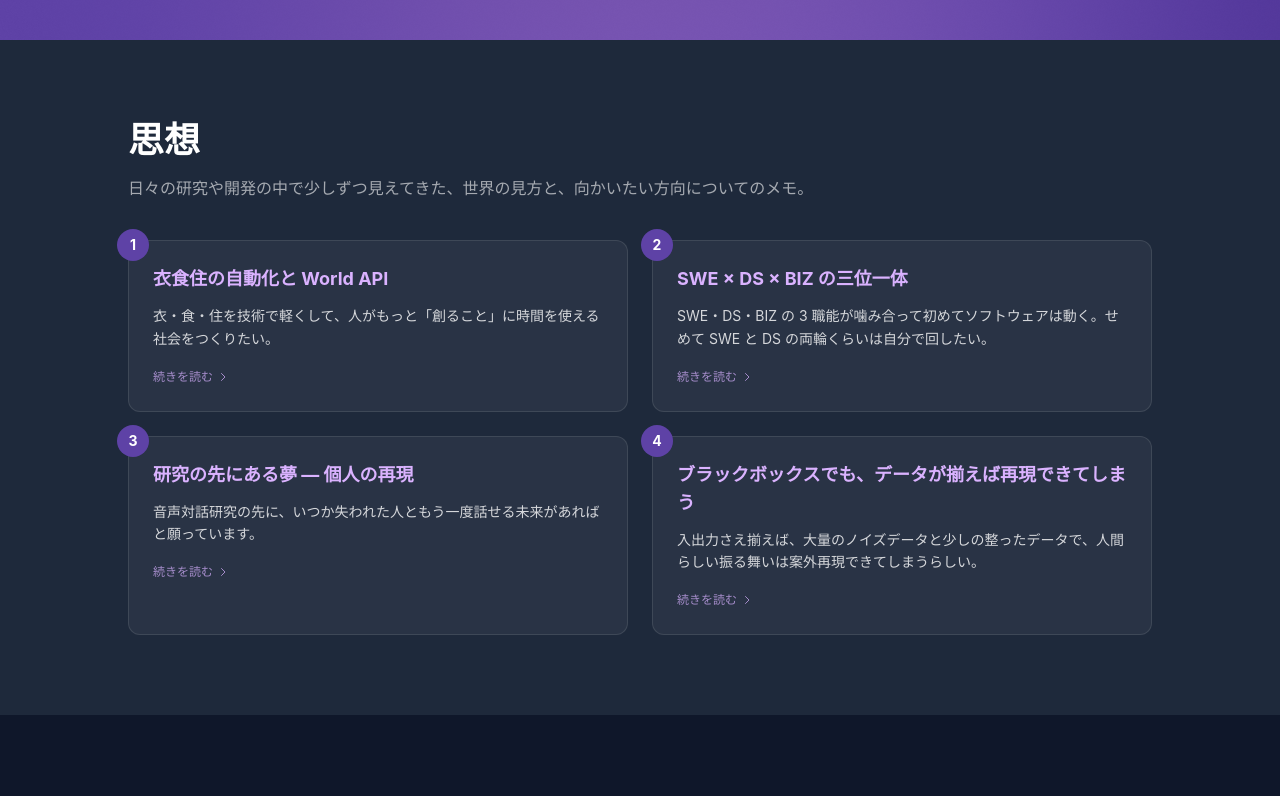
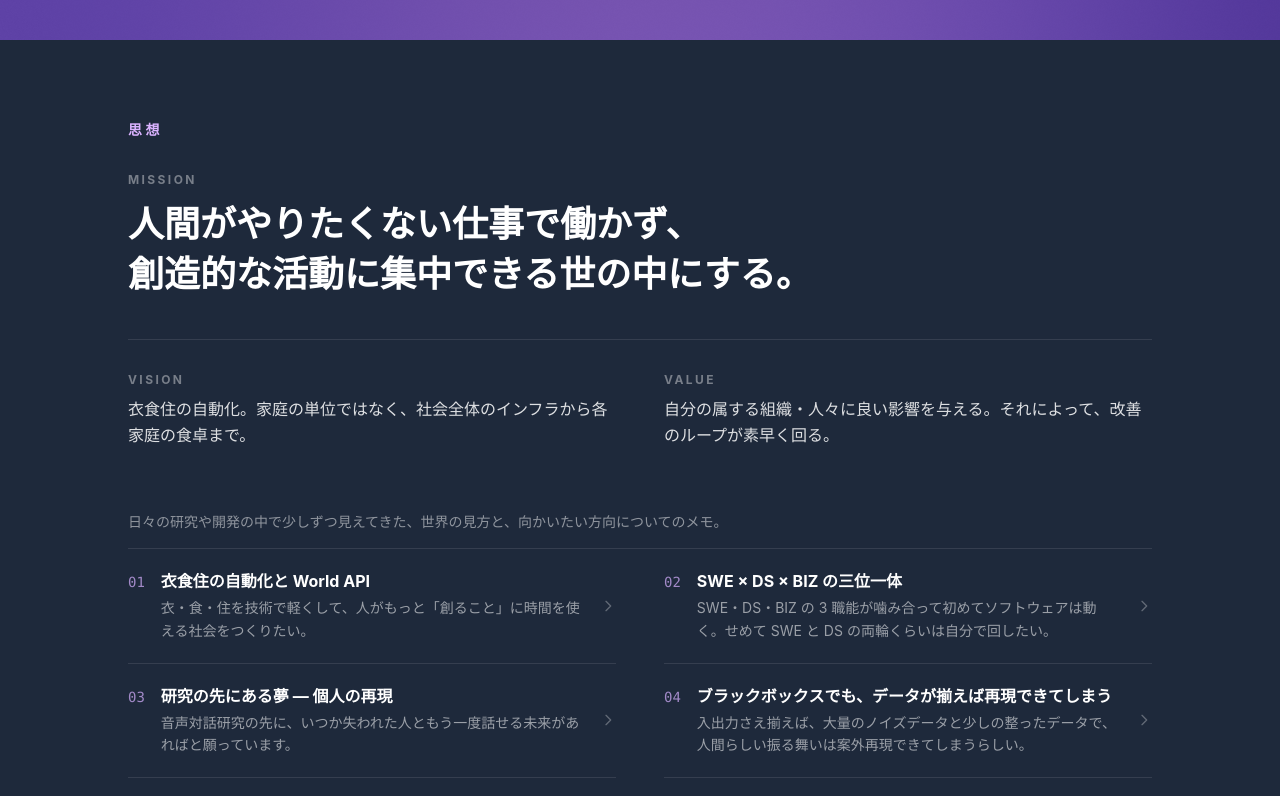
Before and after one commit to yutoAb/portfolio, a React (Vite) app: page / in a window 1280 px wide. Shown: the part 760-1556 px from the top of the page. Built offline with nearby package versions, Linux system fonts and the light colour scheme.

Commit message:
Add mission, vision, and value to Philosophy and restyle the section

```diff
--- a/src/components/Philosophy.tsx
+++ b/src/components/Philosophy.tsx
@@ -1,6 +1,11 @@
 import { useInView } from './useInView'
 import { useT } from '../i18n/useT'
 import { philosophyPosts } from '../content/philosophy'
+
+const visionValue = [
+  { label: 'Vision', key: 'visionStatement' },
+  { label: 'Value', key: 'valueBody' },
+] as const
 
 export default function Philosophy() {
   const { ref, inView } = useInView()
@@ -14,36 +19,53 @@ export default function Philosophy() {
           inView ? 'opacity-100 translate-y-0' : 'opacity-0 translate-y-12'
         }`}
       >
-        <h2 className="text-3xl md:text-4xl font-bold mb-4">{t('philosophy', 'sectionTitle')}</h2>
-        <p className="text-white/60 mb-10 max-w-3xl break-keep [overflow-wrap:anywhere]">{t('philosophy', 'sectionLead')}</p>
+        <h2 className="text-sm font-bold tracking-[0.25em] uppercase text-purple-300 mb-8">
+          {t('philosophy', 'sectionTitle')}
+        </h2>
 
-        <div className="grid md:grid-cols-2 gap-6">
+        {/* Mission is the headline; Vision and Value sit under it */}
+        <p className="text-xs font-bold tracking-[0.2em] uppercase text-white/40 mb-3">Mission</p>
+        <p className="text-xl sm:text-2xl md:text-4xl font-bold leading-snug md:leading-snug max-w-4xl break-keep [overflow-wrap:anywhere]">
+          {t('philosophy', 'missionBody')}
+        </p>
+
+        <dl className="mt-10 grid md:grid-cols-2 gap-x-12 gap-y-6 border-t border-white/10 pt-8">
+          {visionValue.map((m) => (
+            <div key={m.label}>
+              <dt className="text-xs font-bold tracking-[0.2em] uppercase text-white/40 mb-2">{m.label}</dt>
+              <dd className="text-white/85 leading-relaxed">{t('philosophy', m.key)}</dd>
+            </div>
+          ))}
+        </dl>
+
+        <p className="mt-16 mb-4 text-sm text-white/50 break-keep [overflow-wrap:anywhere]">
+          {t('philosophy', 'sectionLead')}
+        </p>
+        <ul className="grid md:grid-cols-2 md:gap-x-12 border-t border-white/10">
           {philosophyPosts.map((b, i) => (
-            <a
-              key={b.slug}
-              href={`/philosophy/${b.slug}`}
-              className="relative block text-left p-6 rounded-xl bg-white/5 border border-white/10 hover:bg-white/10 transition-colors cursor-pointer group"
-            >
-              <span className="absolute -top-3 -left-3 w-8 h-8 rounded-full bg-purple flex items-center justify-center text-white font-bold text-sm">
-                {i + 1}
-              </span>
-              <h3 className="text-lg font-bold mb-3 text-purple-300">
-                {t('philosophy', b.titleKey)}
-              </h3>
-              <p className="text-sm text-white/80 leading-relaxed whitespace-pre-line mb-3">
-                {t('philosophy', b.bodyKey)}
-              </p>
-              <span className="inline-flex items-center gap-1 text-xs text-purple-300/70 group-hover:text-purple-300 transition-colors">
-                {t('philosophy', 'readMore')}
-                <svg className="w-3 h-3" fill="none" stroke="currentColor" strokeWidth="2" viewBox="0 0 24 24">
+            <li key={b.slug} className="border-b border-white/10">
+              <a href={`/philosophy/${b.slug}`} className="group flex items-baseline gap-4 py-5 h-full">
+                <span className="font-mono text-sm text-purple-300/70 shrink-0">{String(i + 1).padStart(2, '0')}</span>
+                <span className="min-w-0 flex-1">
+                  <span className="block font-bold group-hover:text-purple-200 transition-colors">
+                    {t('philosophy', b.titleKey)}
+                  </span>
+                  <span className="block mt-1 text-sm text-white/55 leading-relaxed">{t('philosophy', b.bodyKey)}</span>
+                </span>
+                <svg
+                  className="w-4 h-4 shrink-0 self-center text-white/30 group-hover:text-purple-200 group-hover:translate-x-1 transition-all"
+                  fill="none"
+                  stroke="currentColor"
+                  strokeWidth="2"
+                  viewBox="0 0 24 24"
+                >
                   <path strokeLinecap="round" strokeLinejoin="round" d="M9 5l7 7-7 7" />
                 </svg>
-              </span>
-            </a>
+              </a>
+            </li>
           ))}
-        </div>
+        </ul>
       </div>
-
     </section>
   )
 }
--- a/src/i18n/translations.ts
+++ b/src/i18n/translations.ts
@@ -77,6 +77,18 @@ const translations = {
     observationBody: {
       ja: '入出力さえ揃えば、大量のノイズデータと少しの整ったデータで、人間らしい振る舞いは案外再現できてしまうらしい。',
       en: 'Given inputs and outputs, massive noisy data plus a little clean data can reproduce human-like behavior — surprisingly well.',
+    } as T,
+    missionBody: {
+      ja: '人間がやりたくない仕事で働かず、創造的な活動に集中できる世の中にする。',
+      en: 'Build a world where people are free from work they do not want to do and can focus on creative activity.',
+    } as T,
+    visionStatement: {
+      ja: '衣食住の自動化。家庭の単位ではなく、社会全体のインフラから各家庭の食卓まで。',
+      en: 'Automate food, clothing, and shelter — not one household at a time, but from society-wide infrastructure down to every family table.',
+    } as T,
+    valueBody: {
+      ja: '自分の属する組織・人々に良い影響を与える。それによって、改善のループが素早く回る。',
+      en: 'Have a positive influence on the organizations and people I belong to — which makes the improvement loop turn faster.',
     } as T,
     readMore: { ja: '続きを読む', en: 'Read more' } as T,
     relatedEssays: { ja: '関連するエッセイ', en: 'Related essays' } as T,
```
